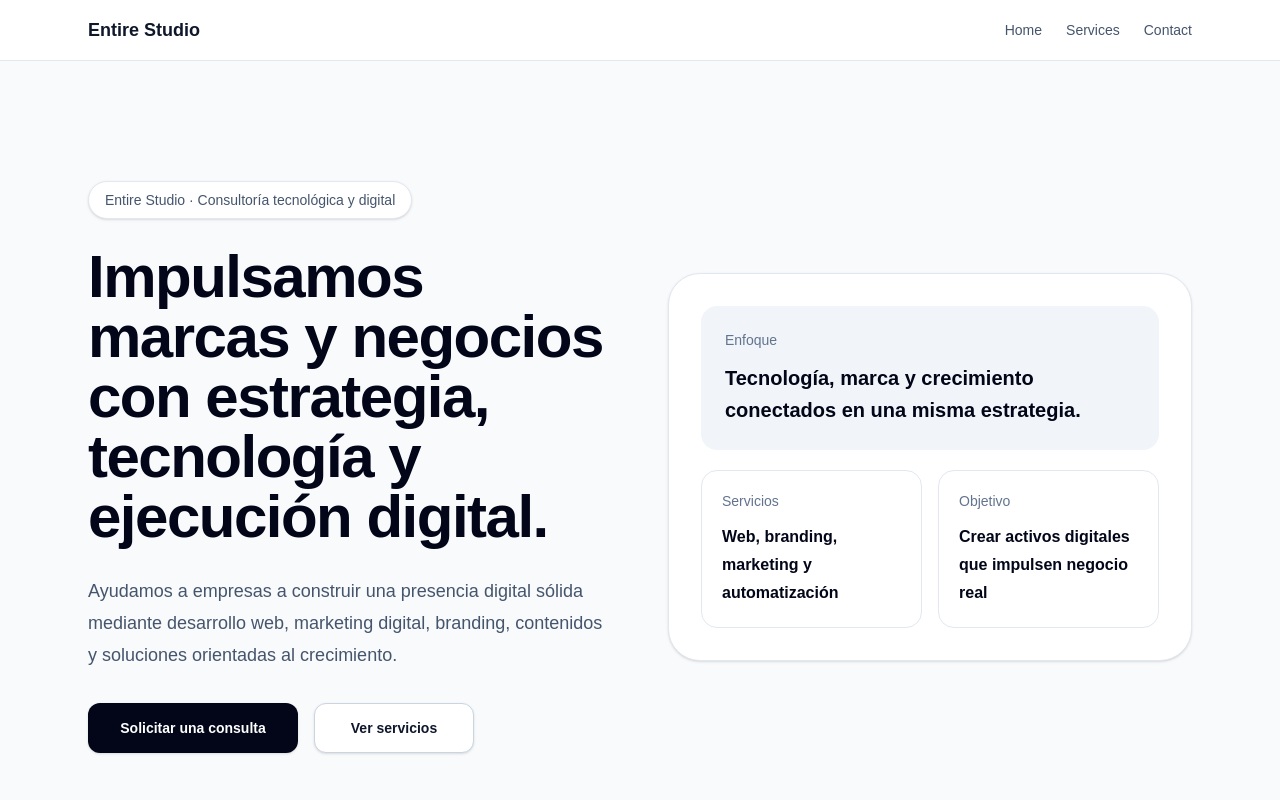
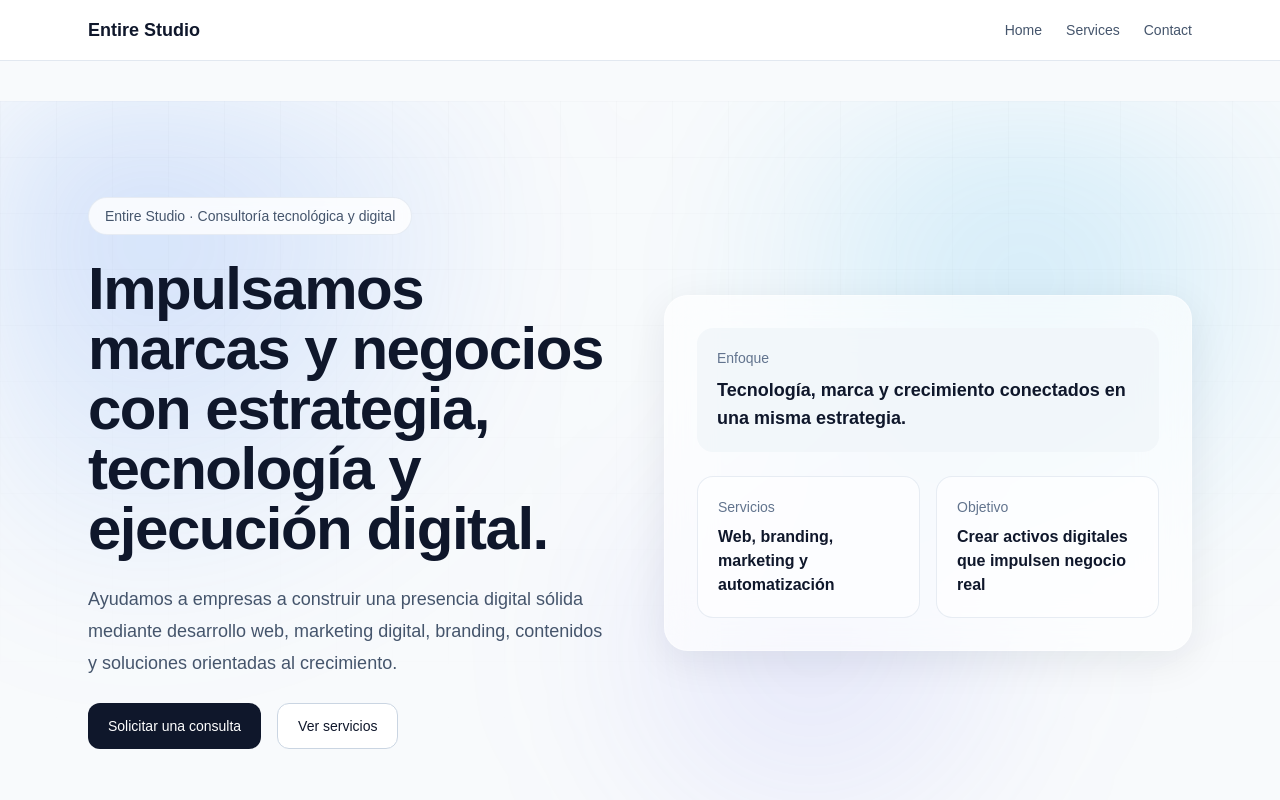
Before and after one commit to ccbaron/entire-adviser, a Nuxt app in the folder frontend/: page / in a window 1280 px wide. Shown: the top 800 px of the page. Built offline with nearby package versions, Linux system fonts and the light colour scheme.

Commit message:
feat: redesign index page layout with enhanced hero section and improved styling

```diff
--- a/frontend/app/pages/index.vue
+++ b/frontend/app/pages/index.vue
@@ -7,39 +7,46 @@ useSeoMeta({
 </script>
 
 <template>
-  <section class="space-y-20 lg:space-y-24">
-    <section class="grid items-center gap-14 py-10 lg:grid-cols-2 lg:py-20">
-      <div class="space-y-7">
+  <section class="space-y-24">
+    <section class="hero-bleed">
+      <div class="hero-overlay"></div>
+      <div class="hero-grid"></div>
+
+      <div class="mx-auto max-w-6xl px-6">
+        <section
+          class="hero relative grid items-center gap-12 py-16 lg:grid-cols-2 lg:py-24"
+        >
+          <div class="space-y-6">
             <span
-          class="inline-flex rounded-full border border-slate-200 bg-white px-4 py-2 text-sm font-medium text-slate-600 shadow-sm"
+              class="inline-flex rounded-full border border-slate-200/80 bg-white/80 px-4 py-2 text-sm font-medium text-slate-600 backdrop-blur"
             >
               Entire Studio · Consultoría tecnológica y digital
             </span>
 
             <h1
-          class="max-w-3xl text-4xl font-extrabold leading-none tracking-tight text-slate-950 sm:text-5xl lg:text-6xl"
+              class="max-w-3xl text-4xl font-semibold tracking-tight text-slate-900 sm:text-5xl lg:text-6xl"
             >
-          Impulsamos marcas y negocios con estrategia, tecnología y ejecución
-          digital.
+              Impulsamos marcas y negocios con estrategia, tecnología y
+              ejecución digital.
             </h1>
 
             <p class="max-w-2xl text-lg leading-8 text-slate-600">
-          Ayudamos a empresas a construir una presencia digital sólida mediante
-          desarrollo web, marketing digital, branding, contenidos y soluciones
-          orientadas al crecimiento.
+              Ayudamos a empresas a construir una presencia digital sólida
+              mediante desarrollo web, marketing digital, branding, contenidos y
+              soluciones orientadas al crecimiento.
             </p>
 
-        <div class="flex flex-wrap gap-4 pt-1">
+            <div class="flex flex-wrap gap-4">
               <NuxtLink
                 to="/contact"
-            class="inline-flex min-w-52.5 items-center justify-center rounded-xl bg-slate-950 px-6 py-3.5 text-sm font-semibold text-white shadow-sm transition hover:bg-slate-800"
+                class="inline-flex items-center rounded-xl bg-slate-900 px-5 py-3 text-sm font-medium text-white transition hover:opacity-90"
               >
                 Solicitar una consulta
               </NuxtLink>
 
               <NuxtLink
                 to="/services"
-            class="inline-flex min-w-40 items-center justify-center rounded-xl border border-slate-300 bg-white px-6 py-3.5 text-sm font-semibold text-slate-900 shadow-sm transition hover:bg-slate-100"
+                class="inline-flex items-center rounded-xl border border-slate-300 bg-white px-5 py-3 text-sm font-medium text-slate-900 transition hover:bg-slate-100"
               >
                 Ver servicios
               </NuxtLink>
@@ -47,33 +54,39 @@ useSeoMeta({
           </div>
 
           <div
-        class="rounded-4xl border border-slate-200 bg-white p-6 shadow-sm sm:p-8"
+            class="hero-panel rounded-3xl border border-white/40 bg-white/65 p-8 shadow-[0_10px_40px_rgba(15,23,42,0.08)] backdrop-blur-xl"
           >
-        <div class="space-y-5">
-          <div class="rounded-2xl bg-slate-100 p-5 sm:p-6">
+            <div class="space-y-6">
+              <div class="rounded-2xl bg-slate-100/80 p-5">
                 <p class="text-sm font-medium text-slate-500">Enfoque</p>
-            <p class="mt-3 text-xl font-semibold leading-8 text-slate-950">
+                <p class="mt-2 text-lg font-semibold text-slate-900">
                   Tecnología, marca y crecimiento conectados en una misma
                   estrategia.
                 </p>
               </div>
 
               <div class="grid gap-4 sm:grid-cols-2">
-            <div class="rounded-2xl border border-slate-200 p-5">
-              <p class="text-sm font-medium text-slate-500">Servicios</p>
-              <p class="mt-3 text-base font-semibold leading-7 text-slate-950">
+                <div
+                  class="rounded-2xl border border-slate-200/80 bg-white/60 p-5"
+                >
+                  <p class="text-sm text-slate-500">Servicios</p>
+                  <p class="mt-2 font-semibold text-slate-900">
                     Web, branding, marketing y automatización
                   </p>
                 </div>
 
-            <div class="rounded-2xl border border-slate-200 p-5">
-              <p class="text-sm font-medium text-slate-500">Objetivo</p>
-              <p class="mt-3 text-base font-semibold leading-7 text-slate-950">
+                <div
+                  class="rounded-2xl border border-slate-200/80 bg-white/60 p-5"
+                >
+                  <p class="text-sm text-slate-500">Objetivo</p>
+                  <p class="mt-2 font-semibold text-slate-900">
                     Crear activos digitales que impulsen negocio real
                   </p>
                 </div>
               </div>
             </div>
+          </div>
+        </section>
       </div>
     </section>
 
@@ -249,3 +262,83 @@ useSeoMeta({
     </section>
   </section>
 </template>
+
+<style scoped>
+.hero-bleed {
+  position: relative;
+  overflow: hidden;
+  isolation: isolate;
+  margin-left: calc(50% - 50vw);
+  margin-right: calc(50% - 50vw);
+  width: 100vw;
+  background: linear-gradient(
+    180deg,
+    rgba(248, 250, 252, 0.92),
+    rgba(248, 250, 252, 0.96)
+  );
+}
+
+.hero {
+  position: relative;
+  z-index: 2;
+}
+
+.hero-overlay {
+  position: absolute;
+  inset: 0;
+  z-index: 0;
+  background:
+    radial-gradient(
+      circle at 12% 18%,
+      rgba(59, 130, 246, 0.22),
+      transparent 30%
+    ),
+    radial-gradient(
+      circle at 78% 24%,
+      rgba(14, 165, 233, 0.18),
+      transparent 28%
+    ),
+    radial-gradient(
+      circle at 62% 72%,
+      rgba(99, 102, 241, 0.14),
+      transparent 26%
+    );
+  filter: blur(70px);
+  animation: heroFloat 14s ease-in-out infinite alternate;
+  transform-origin: center;
+}
+
+.hero-grid {
+  position: absolute;
+  inset: 0;
+  z-index: 0;
+  background-image:
+    linear-gradient(rgba(15, 23, 42, 0.05) 1px, transparent 1px),
+    linear-gradient(90deg, rgba(15, 23, 42, 0.05) 1px, transparent 1px);
+  background-size: 56px 56px;
+  mask-image: linear-gradient(to bottom, rgba(0, 0, 0, 0.65), transparent 92%);
+  -webkit-mask-image: linear-gradient(
+    to bottom,
+    rgba(0, 0, 0, 0.65),
+    transparent 92%
+  );
+  opacity: 0.55;
+}
+
+.hero-panel {
+  position: relative;
+  z-index: 2;
+}
+
+@keyframes heroFloat {
+  0% {
+    transform: translate3d(-24px, -16px, 0) scale(1);
+  }
+  50% {
+    transform: translate3d(18px, 10px, 0) scale(1.05);
+  }
+  100% {
+    transform: translate3d(34px, 24px, 0) scale(1.08);
+  }
+}
+</style>
```
Lines whose indentation alone changed are shown as unchanged.
